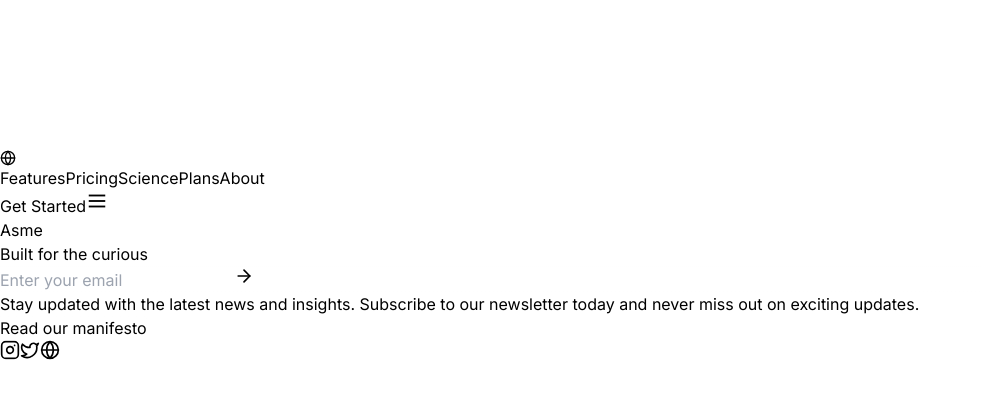
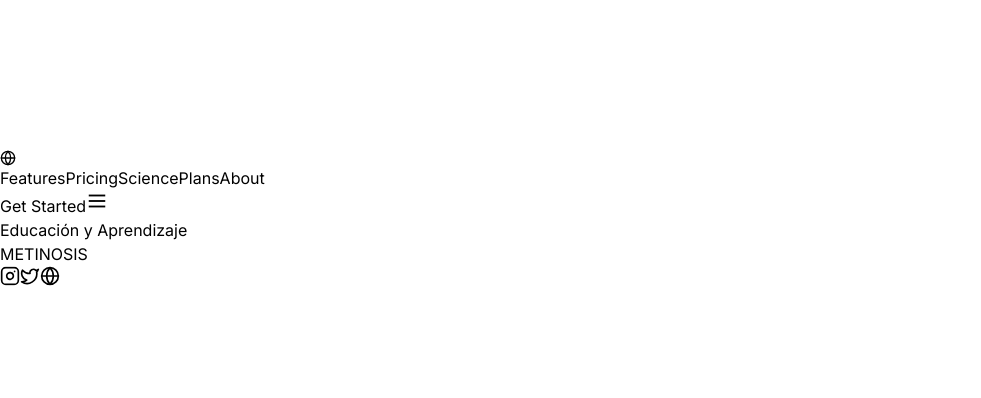
Before and after one commit to micukm/metinosis-web, a React (Vite) app: page / in a window 1280 px wide. Shown: the top 398 px of the page, without its empty margins (0-981 px from the left). Built offline with nearby package versions, Linux system fonts and the light colour scheme.

Commit message:
Fix video crop, rebrand to METINOSIS, remove email section

```diff
--- a/src/App.tsx
+++ b/src/App.tsx
@@ -1,5 +1,5 @@
 import { useRef, useEffect, useState } from 'react'
-import { Globe, ArrowRight, Instagram, Twitter } from 'lucide-react'
+import { Globe, Instagram, Twitter } from 'lucide-react'
 
 const VIDEO_URL = '/hero.mp4'
 
@@ -120,7 +120,7 @@
           muted
           playsInline
           preload="auto"
-          className="absolute inset-0 w-full h-full object-cover translate-y-[17%]"
+          className="absolute inset-0 w-full h-full object-cover"
           style={{ opacity: 0 }}
         />
       </div>
@@ -169,38 +169,10 @@
 
       {/* Hero */}
       <div className="relative z-10 flex-1 flex flex-col items-center justify-center px-6 py-12 text-center -translate-y-[20%]">
-        <p className="text-white/50 text-xs font-semibold tracking-widest uppercase mb-4">Asme</p>
+        <p className="text-white/50 text-xs font-semibold tracking-widest uppercase mb-4">Educación y Aprendizaje</p>
         <h1 className="text-5xl md:text-6xl lg:text-7xl text-white mb-8 tracking-tight whitespace-nowrap font-bold">
-          Built for the curious
+          METINOSIS
         </h1>
-
-        <div className="max-w-xl w-full space-y-4">
-          {/* Email bar */}
-          <div className="liquid-glass rounded-full pl-6 pr-2 py-2 flex items-center gap-3">
-            <input
-              type="email"
-              placeholder="Enter your email"
-              className="flex-1 bg-transparent text-white placeholder:text-white/40 text-base outline-none"
-              style={{ fontFamily: "'Inter', sans-serif" }}
-            />
-            <button className="bg-white rounded-full p-3 text-black flex-shrink-0">
-              <ArrowRight size={20} />
-            </button>
-          </div>
-
-          {/* Subtitle */}
-          <p className="text-white/60 text-sm leading-relaxed px-4">
-            Stay updated with the latest news and insights. Subscribe to our newsletter today and
-            never miss out on exciting updates.
-          </p>
-
-          {/* Manifesto button */}
-          <div className="flex justify-center">
-            <button className="liquid-glass rounded-full px-8 py-3 text-white text-sm font-medium hover:bg-white/5 transition-colors">
-              Read our manifesto
-            </button>
-          </div>
-        </div>
       </div>
 
       {/* Social icons */}
```
